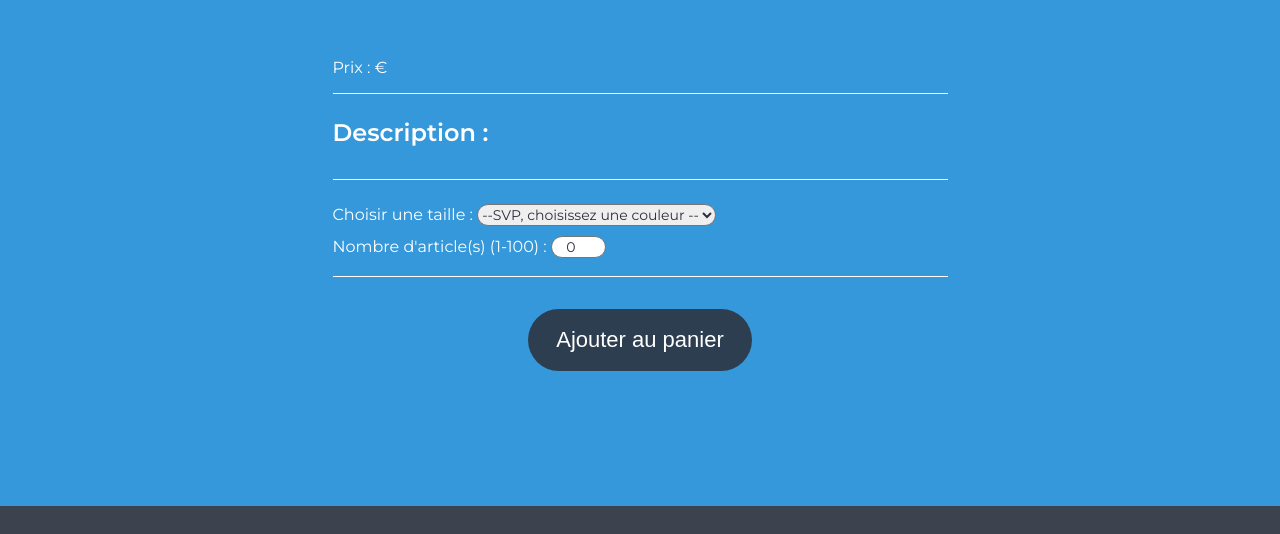
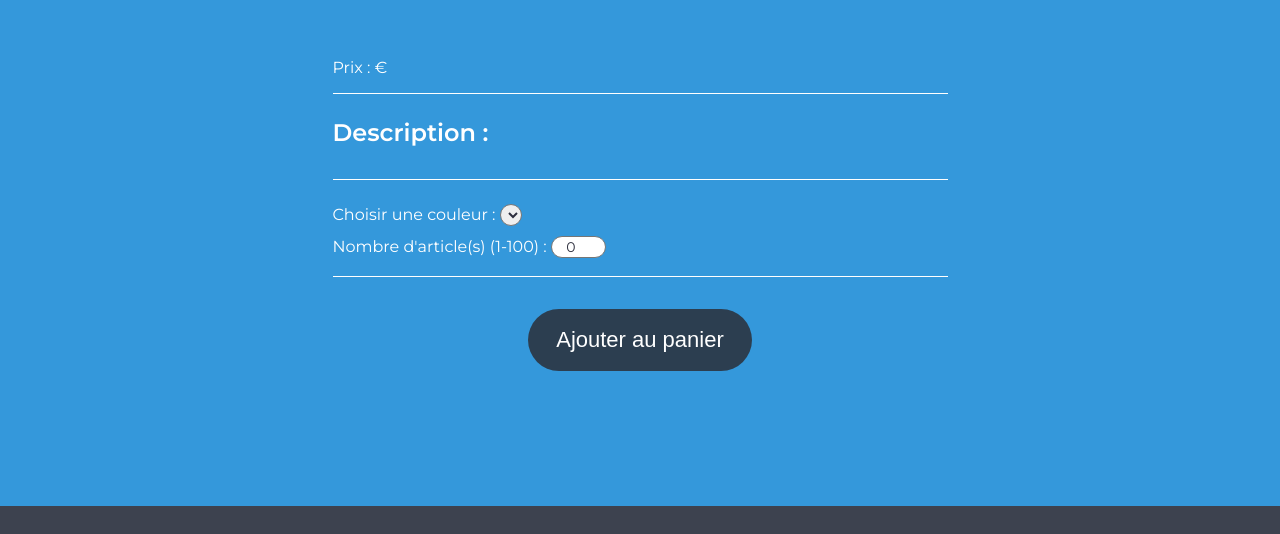
Before and after one commit to Neros80/Kanap, a plain HTML site: page front/html/product.html in a window 1280 px wide. Shown: the part 830-1364 px from the top of the page. Drawn offline with Linux system fonts and the light colour scheme; no server answers.

Commit message:
petite correction

```diff
--- a/front/html/product.html
+++ b/front/html/product.html
@@ -63,11 +63,8 @@
 
               <div class="item__content__settings">
                 <div class="item__content__settings__color">
-                  <label for="color-select">Choisir une taille :</label>
+                  <label for="color-select">Choisir une couleur :</label>
                   <select name="color-select" id="colors">
-                      <option value="">--SVP, choisissez une couleur --</option>
-<!--                       <option value="vert">vert</option>
-                      <option value="blanc">blanc</option> -->
                   </select>
                 </div>
 
--- a/front/js/product.js
+++ b/front/js/product.js
@@ -17,7 +17,7 @@ function getProduct(id) {
 }
 
 //---------------------------------
-//recuperation des donner de l'API pour creaer les produits sur la page d'acceuil
+//Récuperation des données de l'API pour créer les produits sur la page d'acceuil
 //---------------------------------
 function createProduct(product) {
   let productName = document.getElementById("title");
@@ -81,13 +81,11 @@ function setData() {
   let selectColor = document.getElementById("colors");
   let quantity = document.getElementById("quantity");
   let name = document.getElementById("title");
-  // let price = document.getElementById("price");
   let img = document.querySelector(".item__img img");
 
   product.color = selectColor.value;
   product.quantity = quantity.value;
   product.name = name.textContent;
-  // product.price = price.textContent;
   product.img = img.src;
   product.alt = img.alt;
   product.id = id;
```
Also changed, not shown: front/js/app.js (+6 -6 lines).
